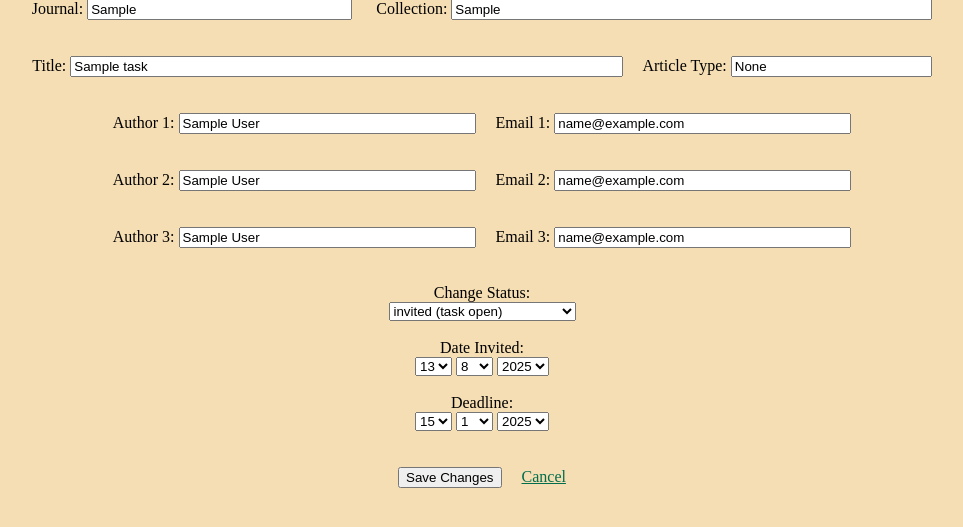
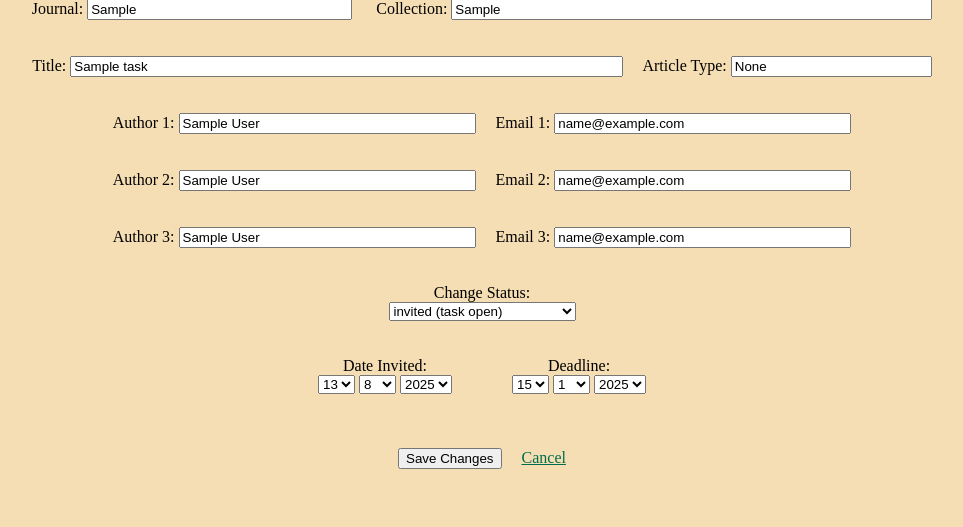
Before and after one commit to agustinpena/Email-Managing-System, a Flask app: page /edit-task/1 in a window 1280 px wide. Shown: the part 130-657 px from the top of the page, without its empty margins (158-1121 px from the left). Run offline with Flask 3, Linux system fonts and the light colour scheme; tables that the repository leaves empty hold one stand-in row (values such as "Sample post").

Commit message:
In edit_task.html, date_invited and deadline are placed in one single horizontal line

```diff
--- a/static/style.css
+++ b/static/style.css
@@ -47,3 +47,9 @@ tr:nth-child(even) {
 textarea {
     padding: 10px;
 }
+
+.flexbox-div {
+    display: flex;
+    justify-content: center;
+    column-gap: 30px;
+}
--- a/templates/edit_task.html
+++ b/templates/edit_task.html
@@ -83,7 +83,6 @@
                 partial accepted (task open)
             </option>
 
-
             <option value="accepted (task open)"
             {% if task.status == 'accepted (task open)' %}selected{% endif %}>
                 accepted (task open)
@@ -101,9 +100,12 @@
 
         </select>
 
-        <!-- end select status -->
+        <!-- end change status -->
 
-        <br><br>
+        <br><br><br>
+
+        <!-- flexbox div starts -->
+        <div class="flexbox-div">
 
         <div>
             <label>Date Invited:</label>
@@ -148,8 +150,11 @@
                 </select>
             </div>
         </div>
+        </div>
 
-        <br><br>
+        <!-- flexbox div ends -->
+
+        <br><br><br>
 
         <button type="submit">Save Changes</button>
         &nbsp;&nbsp;&nbsp;
```
Also changed, not shown: instance/database.db.
